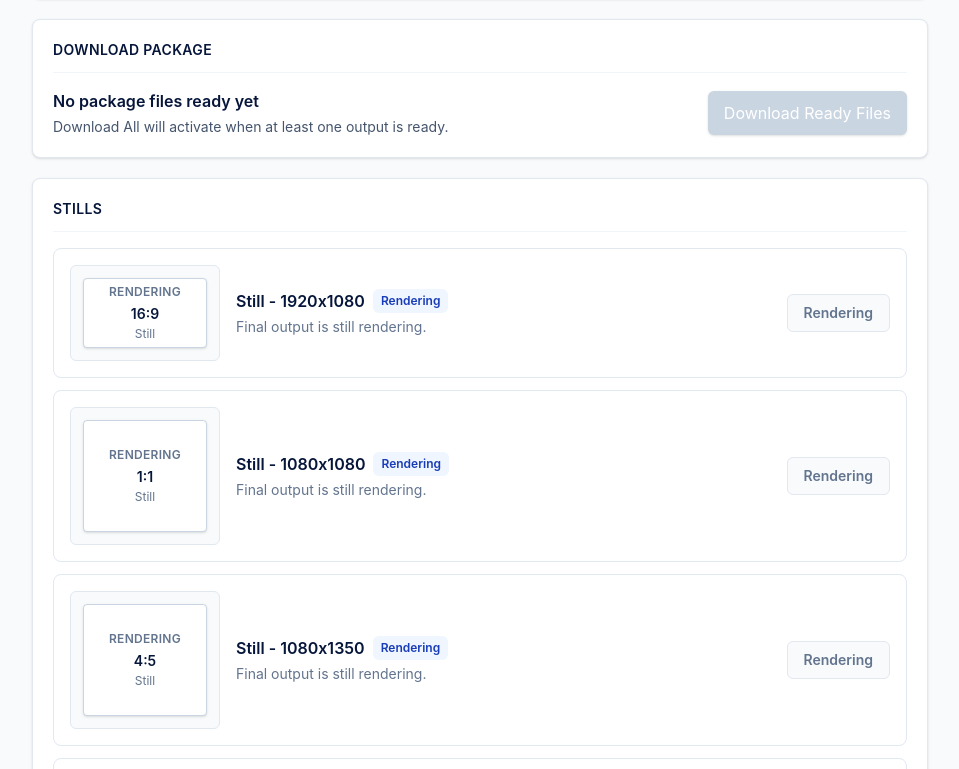
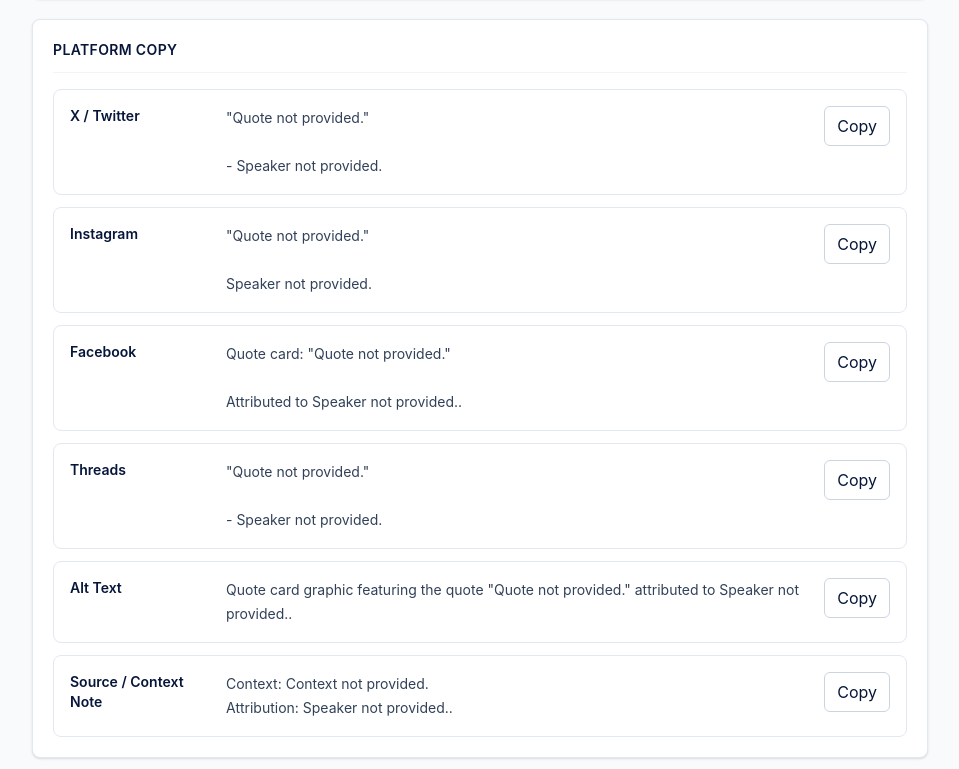
Before and after one commit to paulsjob/media_hub, a Next.js app: page /package in a window 1280 px wide. Shown: the part 1271-2040 px from the top of the page, without its empty margins (160-1119 px from the left). Built offline with nearby package versions, Linux system fonts and the light colour scheme.

Commit message:
Add quote card platform copy card

```diff
--- a/src/components/package-results.tsx
+++ b/src/components/package-results.tsx
@@ -179,6 +179,8 @@ export function PackageResults({
         placeholderFileCount={placeholderFileCount}
       />
 
+      <PlatformCopyCard packageContext={packageContext} />
+
       <SectionCard title="Download Package">
         <DownloadAllPackage
           packageName={packageName}
@@ -314,6 +316,56 @@ function PackageReviewHeader({
   );
 }
 
+function PlatformCopyCard({
+  packageContext,
+}: {
+  packageContext: {
+    quote?: string;
+    speakerName?: string;
+    speakerTitle?: string;
+    contextLine?: string;
+  };
+}) {
+  const [copiedKey, setCopiedKey] = useState<string | null>(null);
+  const copyBlocks = useMemo(() => getPlatformCopyBlocks(packageContext), [packageContext]);
+
+  async function copyValue(key: string, value: string) {
+    await copyText(value);
+    setCopiedKey(key);
+    window.setTimeout(() => setCopiedKey((current) => (current === key ? null : current)), 1800);
+  }
+
+  return (
+    <SectionCard title="Platform Copy">
+      <div className="space-y-3">
+        {copyBlocks.map((block) => (
+          <div
+            key={block.id}
+            className={`grid gap-3 rounded-lg border p-4 md:grid-cols-[9rem_1fr_auto] md:items-start ${
+              copiedKey === block.id ? "border-emerald-300 bg-emerald-50" : "border-slate-200 bg-white"
+            }`}
+          >
+            <div>
+              <p className="text-sm font-semibold text-[#06153a]">{block.label}</p>
+              {copiedKey === block.id ? (
+                <p className="mt-1 text-xs font-semibold text-emerald-800">Copied</p>
+              ) : null}
+            </div>
+            <p className="whitespace-pre-line text-sm leading-6 text-slate-700">{block.text}</p>
+            <button
+              type="button"
+              onClick={() => copyValue(block.id, block.text)}
+              className="inline-flex min-h-10 items-center justify-center rounded-md border border-slate-300 bg-white px-3 text-sm font-semibold text-[#06153a] hover:bg-slate-50"
+            >
+              {copiedKey === block.id ? "Copied" : "Copy"}
+            </button>
+          </div>
+        ))}
+      </div>
+    </SectionCard>
+  );
+}
+
 function ArchiveMetadataCard({
   packageContext,
   outputs,
@@ -409,6 +461,54 @@ function CopyButton({ label, onClick }: { label: string; onClick: () => void })
       {label}
     </button>
   );
+}
+
+function getPlatformCopyBlocks(packageContext: {
+  quote?: string;
+  speakerName?: string;
+  speakerTitle?: string;
+  contextLine?: string;
+}) {
+  const quote = packageContext.quote?.trim() || "Quote not provided.";
+  const speaker = packageContext.speakerName?.trim() || "Speaker not provided.";
+  const speakerTitle = packageContext.speakerTitle?.trim();
+  const context = packageContext.contextLine?.trim();
+  const attribution = speakerTitle ? `${speaker}, ${speakerTitle}` : speaker;
+
+  return [
+    {
+      id: "x",
+      label: "X / Twitter",
+      text: `"${quote}"\n\n- ${attribution}`,
+    },
+    {
+      id: "instagram",
+      label: "Instagram",
+      text: [`"${quote}"`, attribution, context ? `Context: ${context}` : ""].filter(Boolean).join("\n\n"),
+    },
+    {
+      id: "facebook",
+      label: "Facebook",
+      text: [`Quote card: "${quote}"`, `Attributed to ${attribution}.`, context ? `Context: ${context}` : ""]
+        .filter(Boolean)
+        .join("\n\n"),
+    },
+    {
+      id: "threads",
+      label: "Threads",
+      text: [`"${quote}"`, `- ${speaker}`, context || ""].filter(Boolean).join("\n\n"),
+    },
+    {
+      id: "altText",
+      label: "Alt Text",
+      text: `Quote card graphic featuring the quote "${quote}" attributed to ${attribution}.`,
+    },
+    {
+      id: "sourceNote",
+      label: "Source / Context Note",
+      text: `Context: ${context || "Context not provided."}\nAttribution: ${attribution}.`,
+    },
+  ];
 }
 
 function getArchiveMetadata(
```
